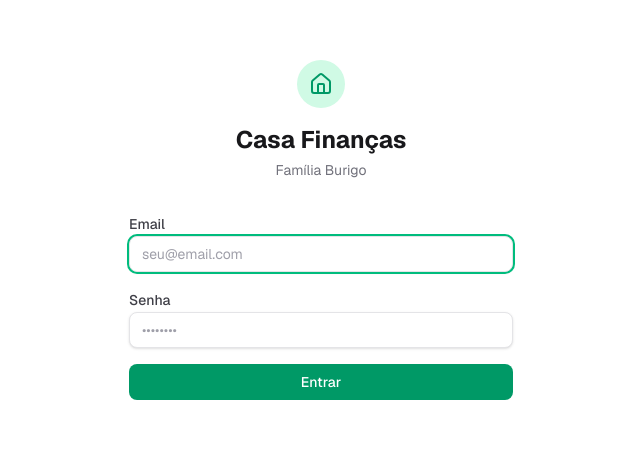
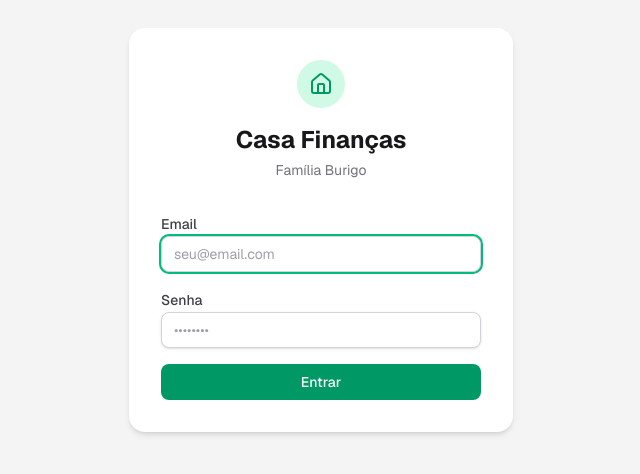
Before and after one commit to muriloburigo/casa-financas, a Next.js app: page /login in a window 1280 px wide. Shown: the part 170-644 px from the top of the page, without its empty margins (319-959 px from the left). Built offline with nearby package versions, Linux system fonts and the light colour scheme.

Commit message:
fix: input text contrast e card de login

```diff
--- a/app/(auth)/login/page.tsx
+++ b/app/(auth)/login/page.tsx
@@ -36,8 +36,8 @@ export default function LoginPage() {
   }
 
   return (
-    <div className="min-h-screen flex items-center justify-center p-4">
-      <div className="w-full max-w-sm">
+    <div className="min-h-screen flex items-center justify-center bg-zinc-100 p-4">
+      <div className="w-full max-w-sm bg-white rounded-2xl shadow-md p-8">
         <div className="flex flex-col items-center mb-8">
           <div className="flex h-12 w-12 items-center justify-center rounded-full bg-emerald-100 mb-4">
             <Home className="h-6 w-6 text-emerald-600" />
--- a/components/ui/input.tsx
+++ b/components/ui/input.tsx
@@ -7,7 +7,7 @@ const Input = React.forwardRef<HTMLInputElement, React.InputHTMLAttributes<HTMLI
       <input
         type={type}
         className={cn(
-          "flex h-9 w-full rounded-lg border border-zinc-200 bg-white px-3 py-1 text-sm shadow-sm transition-colors placeholder:text-zinc-400 focus-visible:outline-none focus-visible:ring-2 focus-visible:ring-emerald-500 disabled:cursor-not-allowed disabled:opacity-50",
+          "flex h-9 w-full rounded-lg border border-zinc-300 bg-white px-3 py-1 text-sm text-zinc-900 shadow-sm transition-colors placeholder:text-zinc-400 focus-visible:outline-none focus-visible:ring-2 focus-visible:ring-emerald-500 disabled:cursor-not-allowed disabled:opacity-50",
           className
         )}
         ref={ref}
```
